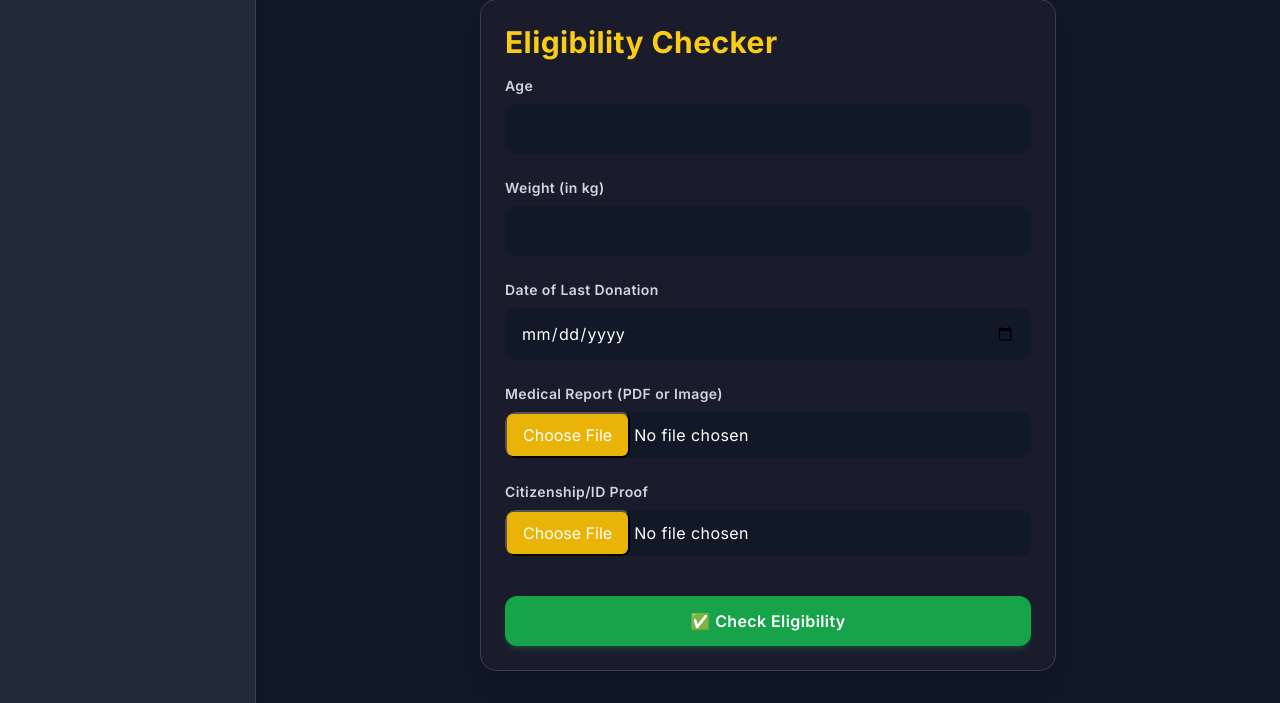
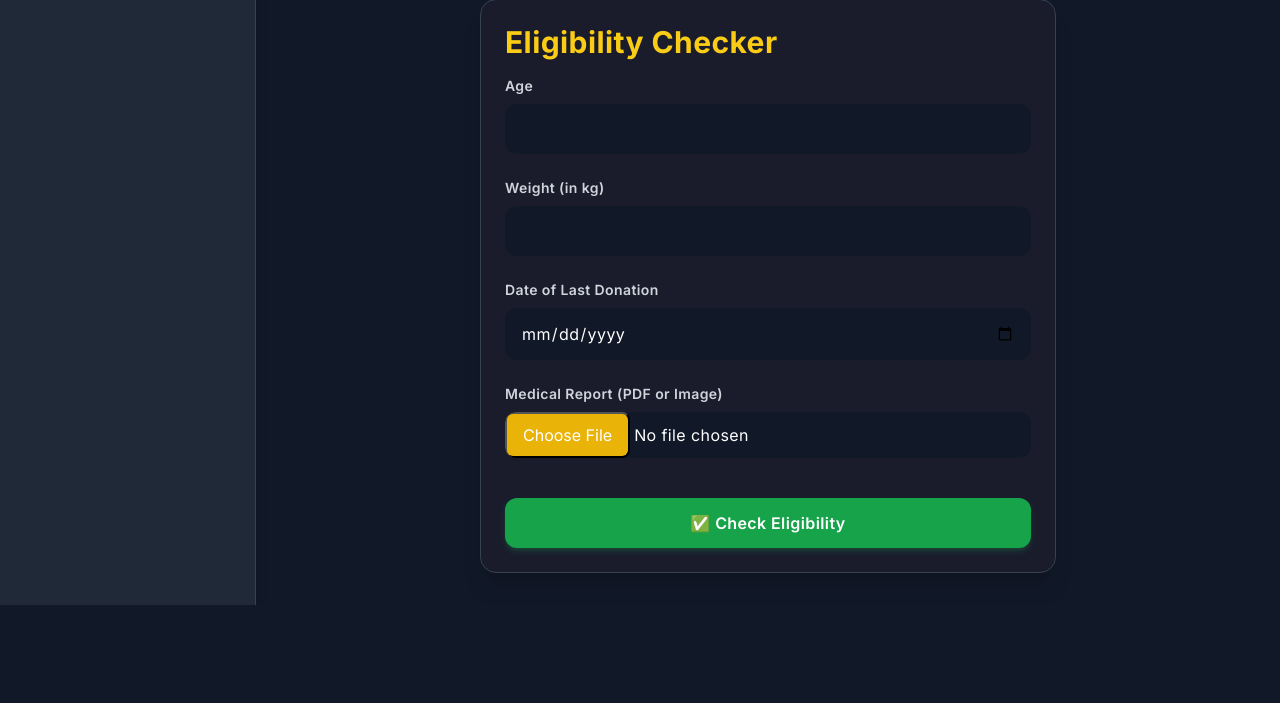
Before and after one commit to Neelchothani/PlasmoBloodSync, a Flask app: page /eligibility in a window 1280 px wide. Shown: the part 294-997 px from the top of the page. After the commit the page ends 899 px from the top, so only its background shows below. Run offline with Flask 3, Linux system fonts and the light colour scheme; the visitor is signed in with stand-in values (Sample User, id 1); data that the repository does not hold is empty; parts of the project's set-up code (start-up, migrations or seed data) failed here and were passed over; some libraries are stand-ins or nearby versions.

Commit message:
Changed the eligibility file

```diff
--- a/templates/eligibility.html
+++ b/templates/eligibility.html
@@ -62,12 +62,6 @@
                class="w-full text-white file:bg-yellow-500 file:text-white file:rounded-lg file:px-4 file:py-2 bg-gray-900 rounded-xl cursor-pointer">
       </div>
 
-      <div>
-        <label for="citizenship_proof" class="block text-sm font-semibold mb-2 text-gray-300">Citizenship/ID Proof</label>
-        <input type="file" name="citizenship_proof" accept=".pdf,.png,.jpg,.jpeg"
-               class="w-full text-white file:bg-yellow-500 file:text-white file:rounded-lg file:px-4 file:py-2 bg-gray-900 rounded-xl cursor-pointer">
-      </div>
-
       <div class="pt-4">
         <button type="submit"
                 class="w-full bg-green-600 hover:bg-green-500 text-white px-6 py-3 rounded-xl font-semibold transition-all shadow-md shadow-green-500/20">
```
